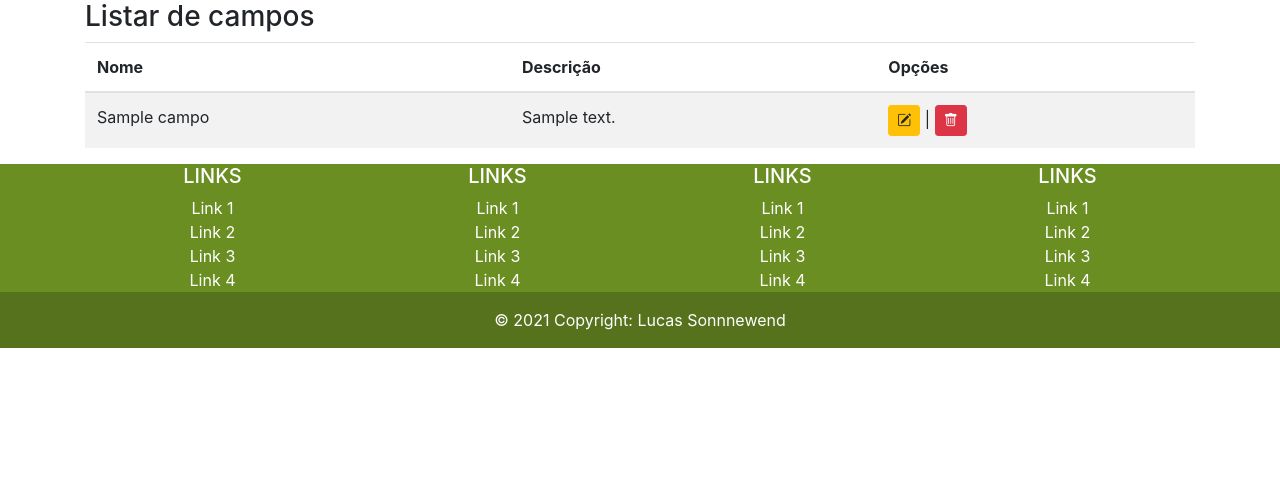
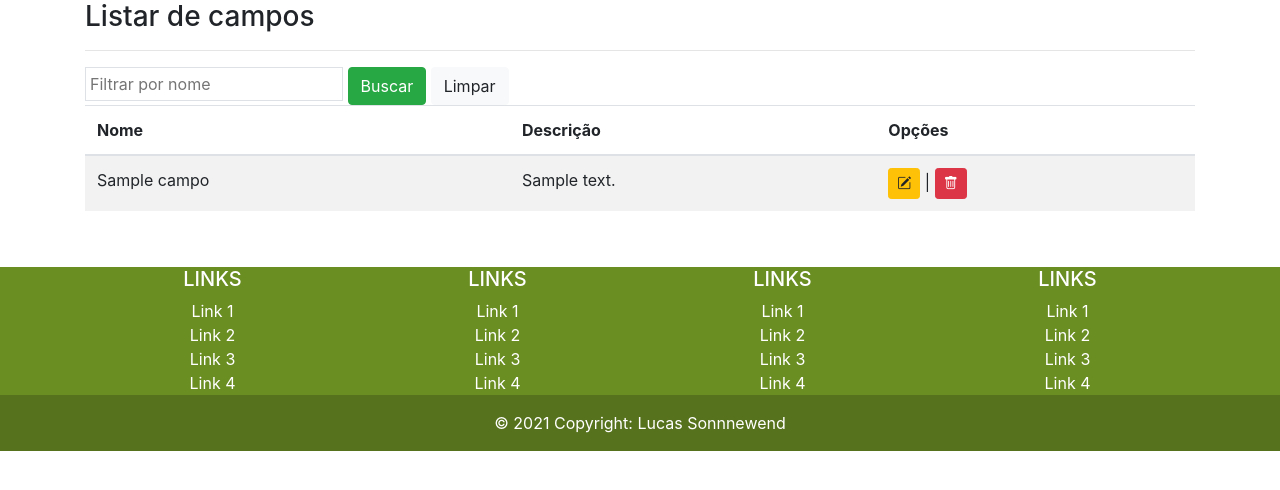
Before and after one commit to lrsonnewend/WebDjango, a Django app: page /listar/campos/ in a window 1280 px wide. Shown: the part 56-546 px from the top of the page. Run offline with Django 3.2, Linux system fonts and the light colour scheme; a user stored in the database is signed in; tables that the repository leaves empty hold one stand-in row (values such as "Sample post"); some libraries are stand-ins or nearby versions.

Commit message:
adicionando paginacao/filtro em listas

```diff
--- a/cadastros/templates/cadastros/listas/campo.html
+++ b/cadastros/templates/cadastros/listas/campo.html
@@ -4,6 +4,12 @@
 {% block conteudo %}
 <h3>Listar de campos</h3>
 
+<hr>
+<form action="?" method="GET">
+    <input type="text" name="nome" value="{{ request.GET.nome }}" class="p-1 border" autocomplete="off" placeholder="Filtrar por nome">
+    <button type="submit" class="btn btn-success">Buscar</button>
+    <a href="{% url 'listar-campos' %}" class="btn btn-light">Limpar</a>
+</form>
 <div class="table-responsive">
     <table class="table table-striped">
         <thead>
@@ -28,9 +34,25 @@
             <tr>
                 <td colspan="3">Nenhum campo registrado.</td>
             </tr>
-
             {% endfor %}
         </tbody>
     </table>
+
+    <ul class="pagination justify-content-center">
+        {% if page_obj.has_previous %}
+            {% if request.GET.nome %}
+            <li class="page-item"><a class="page-link" href="?page=1&nome={{request.GET.nome}}">&laquo; Primeira</a></li>
+            <li class="page-item"><a class="page-link" href="?page={{page_obj.previous_page_number}}">Anterior</a></li>
+            {% else %}
+            <li class="page-item"><a class="page-link" href="?page=1">&laquo; Primeira</a></li>
+            <li class="page-item"><a class="page-link" href="?page={{page_obj.previous_page_number}}">Anterior</a></li>
+            {% endif %}
+        {% endif %}
+        &nbsp;&nbsp;&nbsp;
+        {% if page_obj.has_next %}
+        <li class="page-item"><a class="page-link" href="?page={{ page_obj.next_page_number }}">Próxima</a></li>
+            <li class="page-item"><a class="page-link" href="?page={{page_obj.paginator.num_pages}}">Última &raquo;</a></li>
+        {% endif %}
+    </ul>
 </div>
 {% endblock %}
--- a/cadastros/views.py
+++ b/cadastros/views.py
@@ -90,6 +90,18 @@ class CampoList(LoginRequiredMixin, ListView):
     login_url = reverse_lazy('login')
     model = Campo
     template_name = 'cadastros/listas/campo.html'
+    paginate_by = 10
+
+    def get_queryset(self):
+        txt_nome = self.request.GET.get('nome')
+
+        if txt_nome:
+            campos = Campo.objects.filter(nome__icontains=txt_nome)
+
+        else:
+            campos = Campo.objects.all()
+
+        return campos
 
 
 
@@ -97,3 +109,4 @@ class AtividadeList(LoginRequiredMixin, ListView):
     login_url = reverse_lazy('login')
     model = Atividade
     template_name = 'cadastros/listas/atividade.html'
+    paginate_by = 10
```
Also changed, not shown: cadastros/templates/cadastros/listas/atividade.html (+9 -0 lines).
